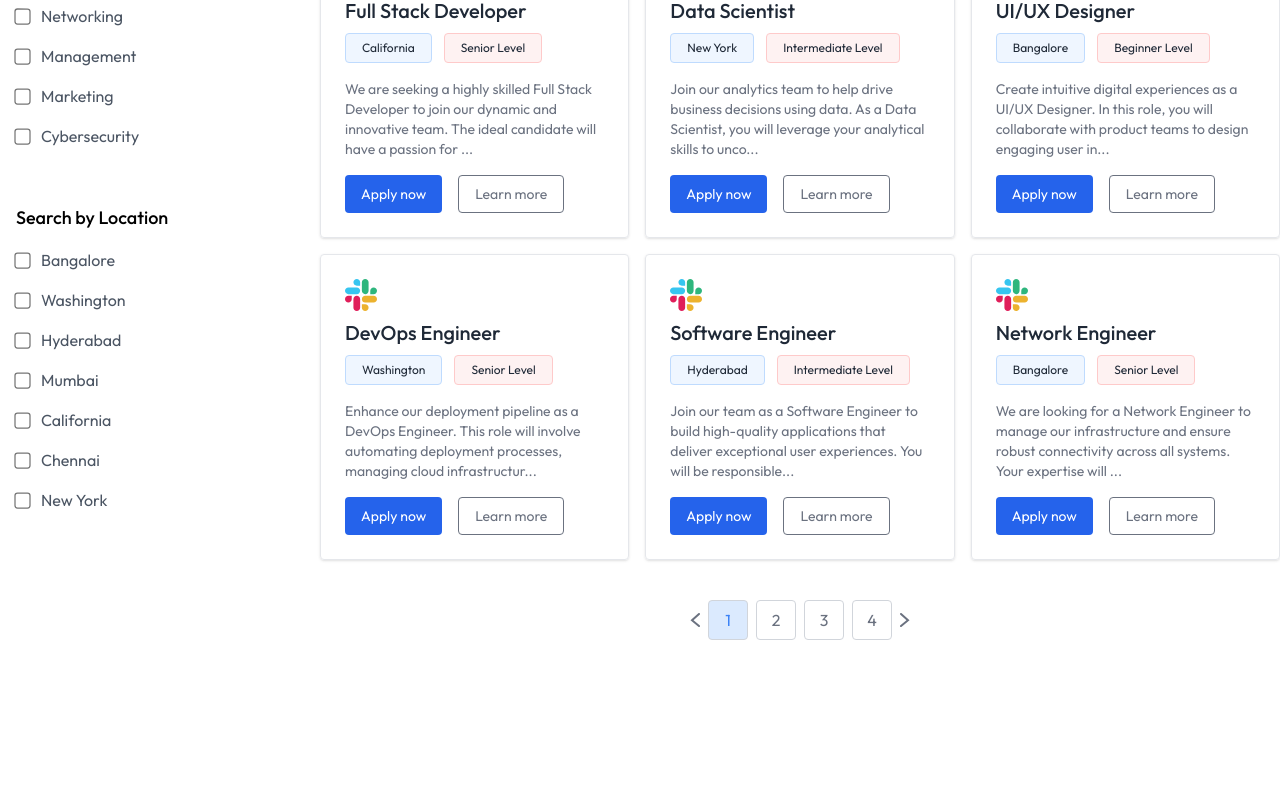
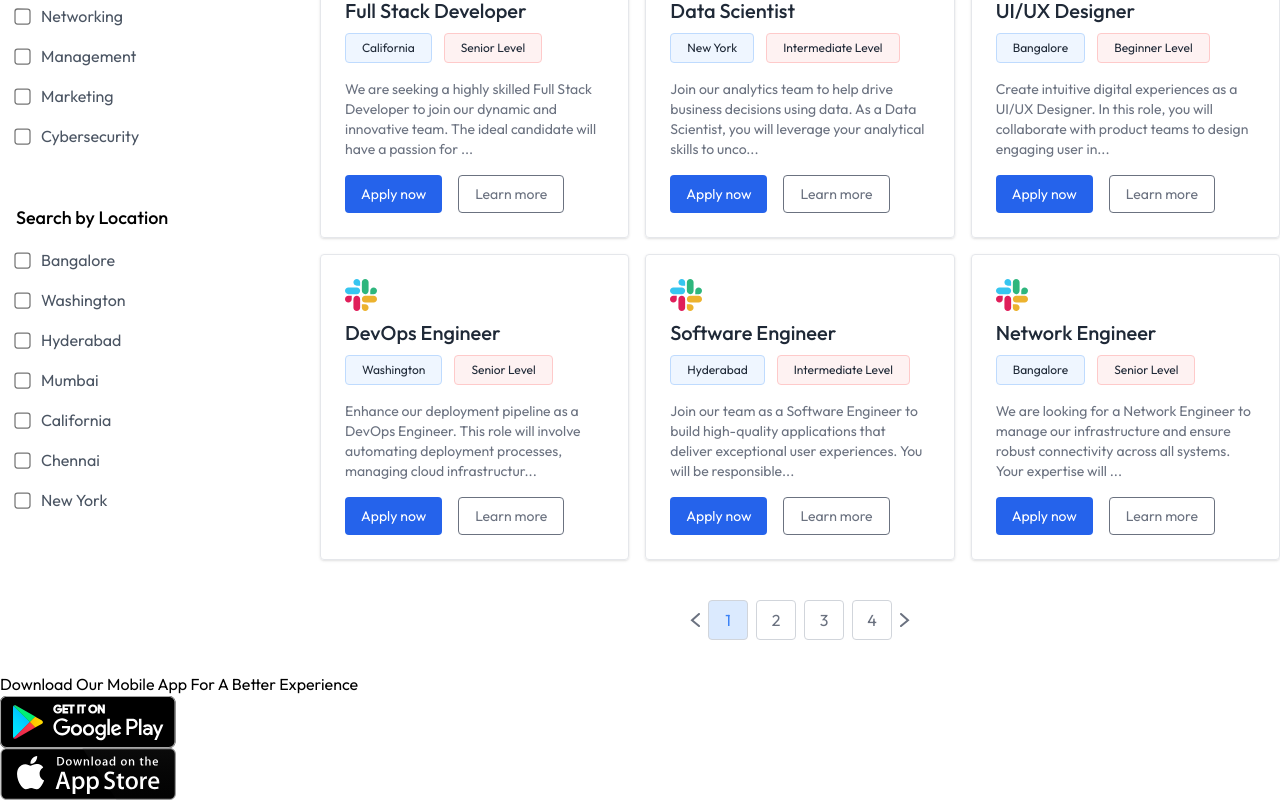
Before and after one commit to FelipeMDantas/JobPortal, a React (Vite) app in the folder client/: page / in a window 1280 px wide. Shown: the part 758-1558 px from the top of the page. Before the commit the page ends 1430 px from the top, so only its background shows below. Built offline with nearby package versions, Linux system fonts and the light colour scheme; no server answers.

Commit message:
[feat] Complete the pagination implementation and create the AppDownload component

```diff
--- /dev/null
+++ b/client/src/components/AppDownload.jsx
@@ -0,0 +1,19 @@
+import { assets } from "../assets/assets";
+
+const AppDownload = () => {
+  return (
+    <div>
+      <h1>Download Our Mobile App For A Better Experience</h1>
+      <div>
+        <a href="">
+          <img src={assets.play_store} alt="" />
+        </a>
+        <a href="">
+          <img src={assets.app_store} alt="" />
+        </a>
+      </div>
+    </div>
+  );
+};
+
+export default AppDownload;
--- a/client/src/components/JobListing.jsx
+++ b/client/src/components/JobListing.jsx
@@ -102,7 +102,11 @@ const JobListing = () => {
         {jobs.length > 0 && (
           <div className="flex items-center justify-center space-x-2 mt-10">
             <a href="#job-list">
-              <img src={assets.left_arrow_icon} alt="" />
+              <img
+                onClick={() => setCurrentPage(Math.max(currentPage - 1, 1))}
+                src={assets.left_arrow_icon}
+                alt=""
+              />
             </a>
             {Array.from({ length: Math.ceil(jobs.length / 6) }).map(
               (_, index) => (
@@ -113,6 +117,7 @@ const JobListing = () => {
                         ? "bg-blue-100 text-blue-500"
                         : "text-gray-500"
                     }`}
+                    onClick={() => setCurrentPage(index + 1)}
                   >
                     {index + 1}
                   </button>
@@ -120,7 +125,15 @@ const JobListing = () => {
               )
             )}
             <a href="#job-list">
-              <img src={assets.right_arrow_icon} alt="" />
+              <img
+                onClick={() =>
+                  setCurrentPage(
+                    Math.min(currentPage + 1, Math.ceil(jobs.length / 6))
+                  )
+                }
+                src={assets.right_arrow_icon}
+                alt=""
+              />
             </a>
           </div>
         )}
--- a/client/src/pages/Home.jsx
+++ b/client/src/pages/Home.jsx
@@ -1,3 +1,4 @@
+import AppDownload from "../components/AppDownload";
 import Hero from "../components/Hero";
 import JobListing from "../components/JobListing";
 import Navbar from "../components/Navbar";
@@ -8,6 +9,7 @@ const Home = () => {
       <Navbar />
       <Hero />
       <JobListing />
+      <AppDownload />
     </div>
   );
 };
```
